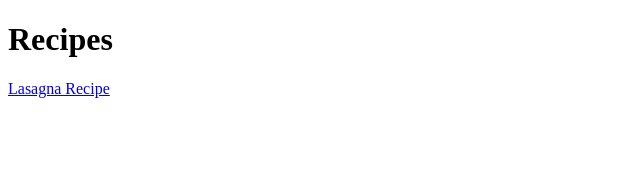
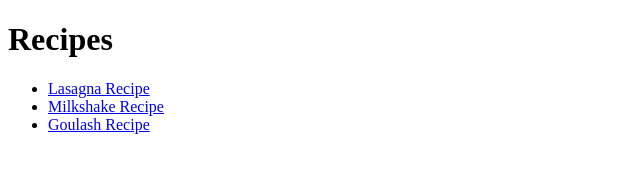
Before and after one commit to sahar-raihani/odin-recipes, a plain HTML site: page index.html in a window 1280 px wide. Shown: the whole page, without its empty margins (0-640 px from the left). Drawn offline with Linux system fonts and the light colour scheme.

Commit message:
Link index.html to  milkshake.html and goulash.html

```diff
--- a/index.html
+++ b/index.html
@@ -7,6 +7,11 @@
 </head>
 <body>
     <h1>Recipes</h1>
-    <a href="recipes/lasagna.html">Lasagna Recipe</a>
+    <ul>
+        <li><a href="recipes/lasagna.html">Lasagna Recipe</a></li>
+        <li><a href="recipes/milkshake.html">Milkshake Recipe</a></li>
+        <li><a href="recipes/goulash.html">Goulash Recipe</a></li>
+    </ul>
+
 </body>
 </html>
```
